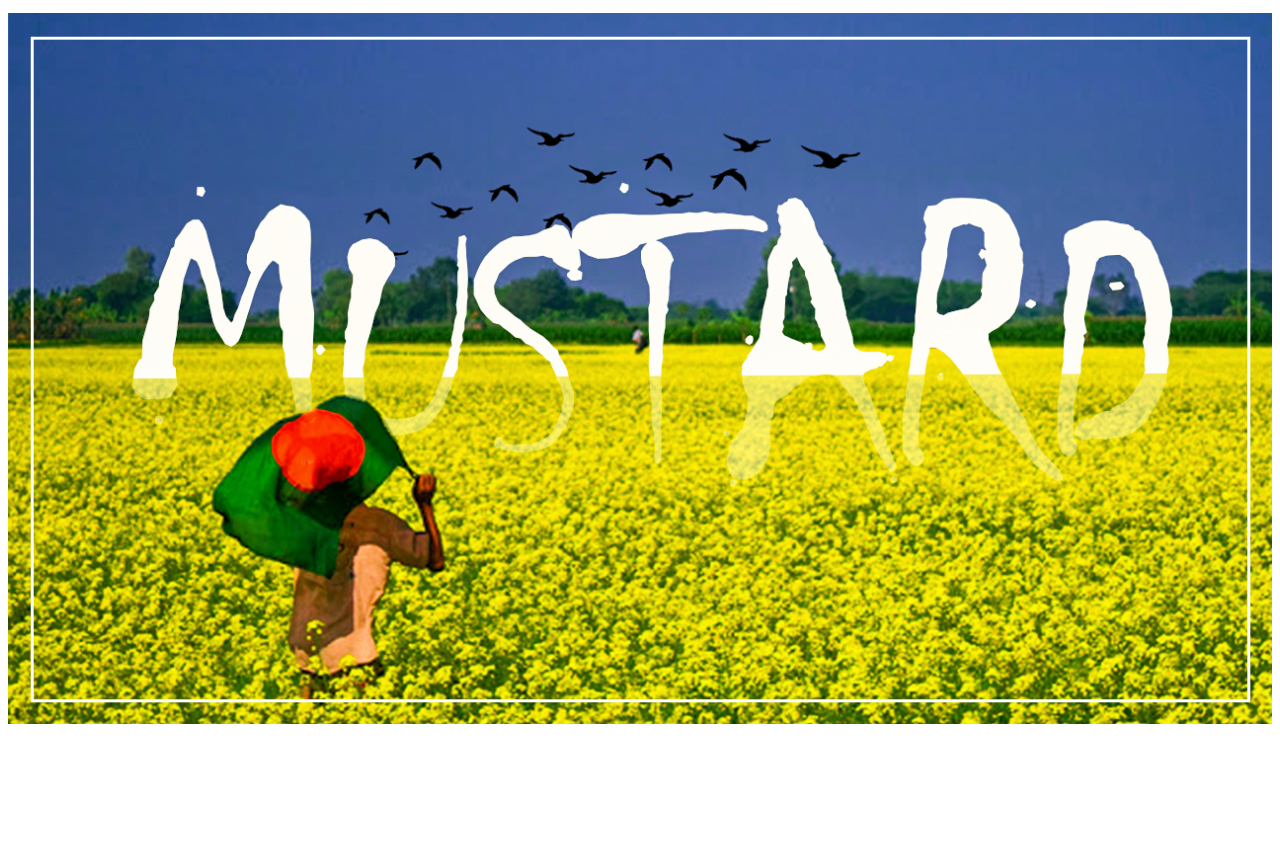
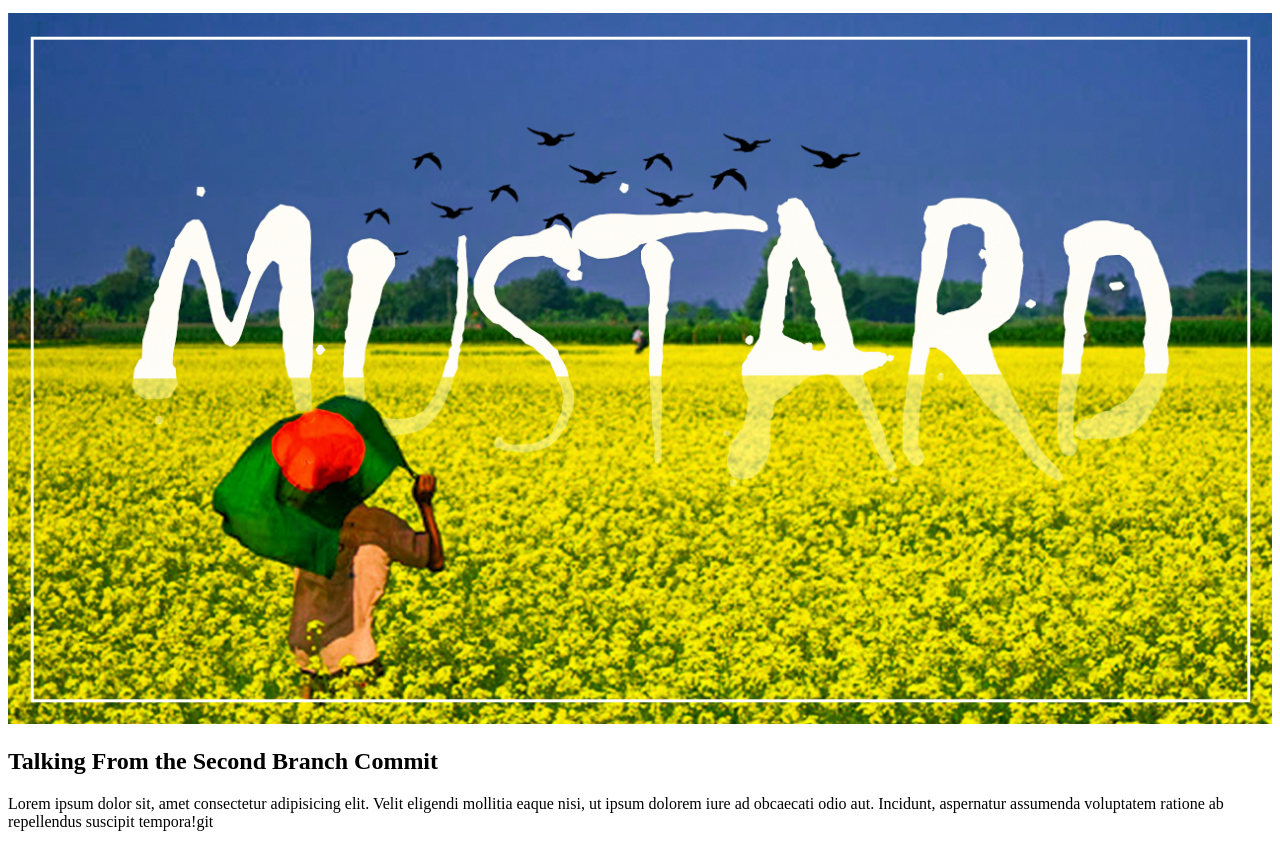
Before and after one commit to sajjadsadiq/Learn-Git-And-GitHub, a plain HTML site: page index.html in a window 1280 px wide. Shown: the part 199-1046 px from the top of the page. Before the commit the page ends 935 px from the top, so only its background shows below. Drawn offline with Linux system fonts and the light colour scheme.

Commit message:
Second Branch Commit

```diff
--- a/index.html
+++ b/index.html
@@ -17,5 +17,8 @@
     <h1>Second Time Try GitHum Code Push</h1>
     <p> I'm So Happy , commit the code</p>
     <img src="img/Mustard.jpg" alt="">
+
+    <h2>Talking From the Second Branch Commit</h2>
+    <p>Lorem ipsum dolor sit, amet consectetur adipisicing elit. Velit eligendi mollitia eaque nisi, ut ipsum dolorem iure ad obcaecati odio aut. Incidunt, aspernatur assumenda voluptatem ratione ab repellendus suscipit tempora!git </p>
 </body>
 </html>
```
